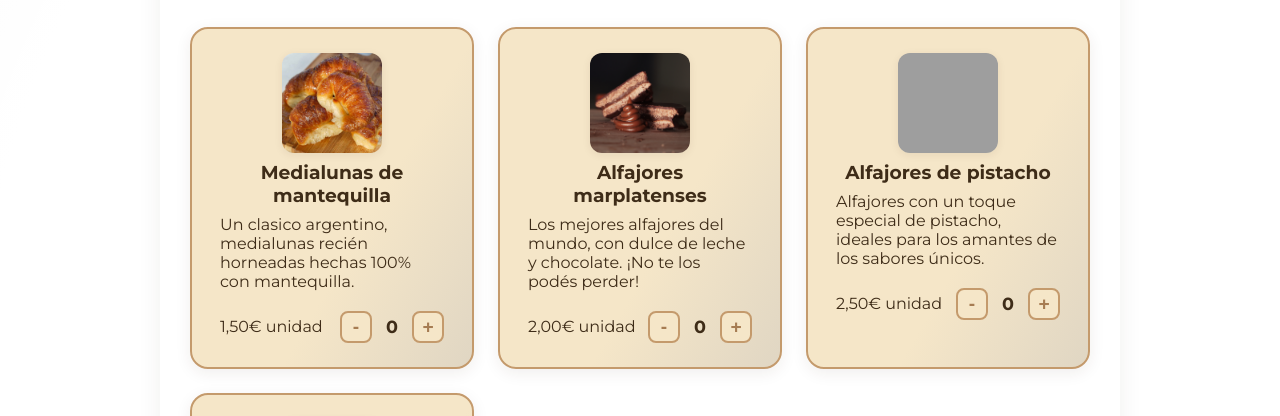
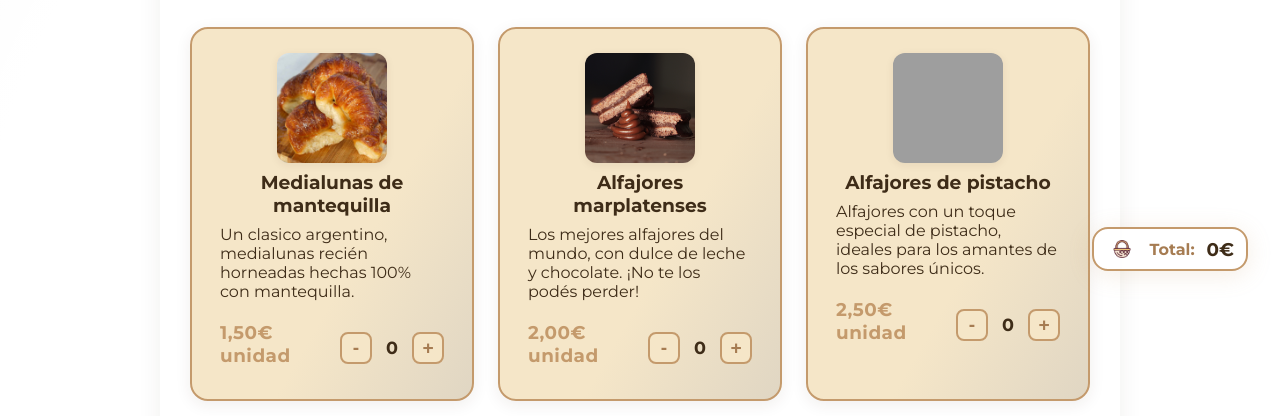
Before and after one commit to Lmaceira/proyecto-borellos, a plain HTML site: page index.html in a window 1280 px wide. Shown: the part 497-913 px from the top of the page. Drawn offline with Linux system fonts and the light colour scheme; grey boxes are pictures that could not be loaded.

Commit message:
agregue el carrito con el total y las promociones

```diff
--- a/index.html
+++ b/index.html
@@ -72,7 +72,7 @@
                     <a class="pedido-btn" id="whatsapp-btn" href="https://wa.me/34664097967" target="_blank">Contactar por WhatsApp</a>
                 </div>
                 <div class="pedido-pagos">
-                    <span class="pedido-pagos-titulo">Aceptamos pagos en efectivo y por Bizum</span>
+                    <span class="pedido-pagos-titulo">Aceptamos pagos en efectivo y Bizum</span>
                     <div class="pedido-pagos-iconos">
                         <img src="resources/efectivo.png" alt="Efectivo" class="pedido-pago-icon">
                         <img src="resources/logotipo-bizum.jpg" alt="Bizum" class="pedido-pago-icon">
@@ -96,7 +96,11 @@
             </div>
         </section>
     </main>
-
+    <div id="carrito-modal" class="carrito-modal">
+        <img src="resources/basket1.png" alt="Carrito" class="carrito-icon">
+        <span class="carrito-total-label">Total:</span>
+        <span id="carrito-total">0€</span>
+    </div>
     <footer>
         <p>&copy; 2025 Borello's. Todos los derechos reservados.</p>
         <p>Contáctanos: borellosbakery@gmail.com</p>
--- a/main.js
+++ b/main.js
@@ -85,12 +85,14 @@ document.addEventListener('DOMContentLoaded', function() {
                     if (qty > 0) qty--;
                     qtyValue.textContent = qty;
                     carrito[item.nombre] = qty; // Actualiza la variable
+                    actualizarTotalCarrito(); // Actualiza el total del carrito
                 });
                 btnIncrease.addEventListener('click', function(e) {
                     e.preventDefault();
                     if (qty < item.stock) qty++;
                     qtyValue.textContent = qty;
                     carrito[item.nombre] = qty; // Actualiza la variable
+                    actualizarTotalCarrito(); // Actualiza el total del carrito
                 });
 
                 if (item.promocion) {
@@ -188,4 +190,37 @@ document.addEventListener('DOMContentLoaded', function() {
         );
         observer.observe(promoSection);
     }
+
+    function actualizarTotalCarrito() {
+        let total = 0;
+        for (const [nombre, cantidad] of Object.entries(carrito)) {
+            if (cantidad > 0) {
+                // Busca el producto en el JSON cargado
+                const producto = productos.find(p => p.nombre === nombre);
+                if (producto) {
+                    // Usa precioUnidad si existe, si no precio
+                    let precio = 0;
+                    if (producto.precioUnidad) {
+                        precio = parseFloat(producto.precioUnidad.replace(/[^\d,\.]/g, '').replace(',', '.'));
+                    } else if (producto.precio) {
+                        precio = parseFloat(producto.precio.replace(/[^\d,\.]/g, '').replace(',', '.'));
+                    }
+                    total += precio * cantidad;
+                }
+            }
+        }
+        document.getElementById('carrito-total').textContent = total > 0 ? total.toFixed(2) + "€" : "0€";
+    }
+
+    // Guarda los productos al cargar el menú
+    let productos = [];
+    fetch('menu.json')
+        .then(response => response.json())
+        .then(data => {
+            productos = data;
+            // ...tu código para renderizar productos...
+            // En el evento de los botones + y -:
+            // Después de actualizar carrito[item.nombre], llama:
+            // actualizarTotalCarrito();
+        });
 });
--- a/style.css
+++ b/style.css
@@ -161,16 +161,18 @@ main {
 .menu-item-row {
     width: 100%;
     display: flex;
-    flex-direction: column; /* Cambia de row a column */
+    flex-direction: column;
     align-items: center;
     gap: 8px;
 }
 
 .menu-img {
-    width: 100px;
-    height: 100px;
+    width: 110px;
+    height: 110px;
     object-fit: cover;
     border-radius: 12px;
+    margin: 0;
+    box-shadow: 0 2px 8px rgba(62,44,24,0.08);
     flex-shrink: 0;
 }
 
@@ -210,10 +212,24 @@ main {
         padding: 0 4vw;
         gap: 16px;
     }
-    .menu-item {
+    .menu-item, .promo-item {
         width: 100%;
         min-width: 0;
         padding: 18px 12px;
+    }
+    .menu-item-row {
+        flex-direction: column;
+        align-items: stretch;
+        gap: 10px;
+    }
+    .menu-img {
+        width: 100%;
+        height: 180px;
+        border-radius: 12px;
+    }
+    .menu-item-title, .menu-item-desc, .price {
+        text-align: left;
+        width: 100%;
     }
 }
 
@@ -583,17 +599,9 @@ footer {
 .menu-item-row {
     width: 100%;
     display: flex;
-    flex-direction: column; /* Cambia de row a column */
+    flex-direction: column;
     align-items: center;
     gap: 8px;
-}
-
-.menu-img {
-    width: 100px;
-    height: 100px;
-    object-fit: cover;
-    border-radius: 12px;
-    flex-shrink: 0;
 }
 
 .menu-item-title {
@@ -642,6 +650,15 @@ footer {
         text-align: left;
         width: 100%;
     }
+}
+
+.price {
+    color: #c49a6c;
+    font-weight: 700;
+    font-size: 1.15em;
+    letter-spacing: 0.5px;
+    margin-bottom: 8px;
+    display: inline-block;
 }
 
 /* --- SECCIÓN PASOS --- */
@@ -761,6 +778,7 @@ h1 { /* Solo aplica la fuente al elemento h1 */
 
 /* --- SECCIÓN PROMOCIONES --- */
 .promociones {
+    transition: box-shadow 0.5s, transform 0.5s;
     margin: 40px auto;
     max-width: 900px;
     background: #fff8ec;
@@ -837,3 +855,35 @@ h1 { /* Solo aplica la fuente al elemento h1 */
     background: #fffbe9;
     z-index: 2;
 }
+
+.carrito-modal {
+    position: fixed;
+    bottom: 32px;
+    right: 32px;
+    background: #ffffffde;
+    border: 2px solid #c49a6c;
+    border-radius: 16px;
+    box-shadow: 0 4px 24px rgba(198,154,108,0.18);
+    padding: 4px 12px;
+    display: flex;
+    align-items: center;
+    gap: 12px;
+    z-index: 1000;
+    font-size: 1.00em;
+    font-weight: 600;
+}
+
+.carrito-icon {
+    width: 32px;
+    height: 32px;
+    object-fit: contain;
+}
+
+.carrito-total-label {
+    color: #a67c52;
+}
+#carrito-total {
+    color: #3e2c18;
+    font-weight: bold;
+    font-size: 1.15em;
+}
```
Also changed, not shown: resources/basket1.png (added), resources/basket1old.png (added), resources/bizum.jpg (deleted), resources/bizum.png (deleted), resources/bizum.svg (deleted), resources/bizum2.png (deleted), resources/efectivo.jpg (deleted), 1 other file.
